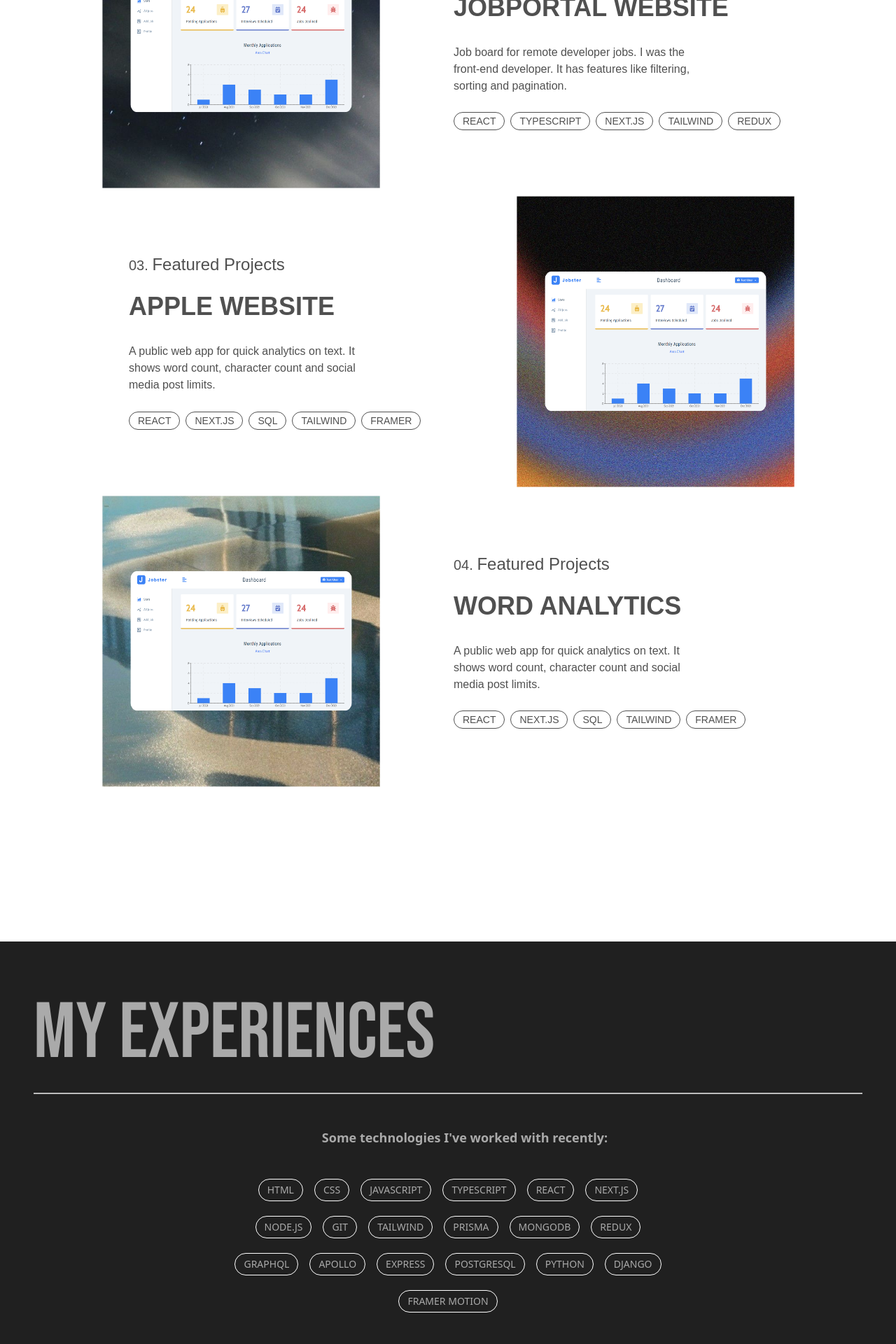
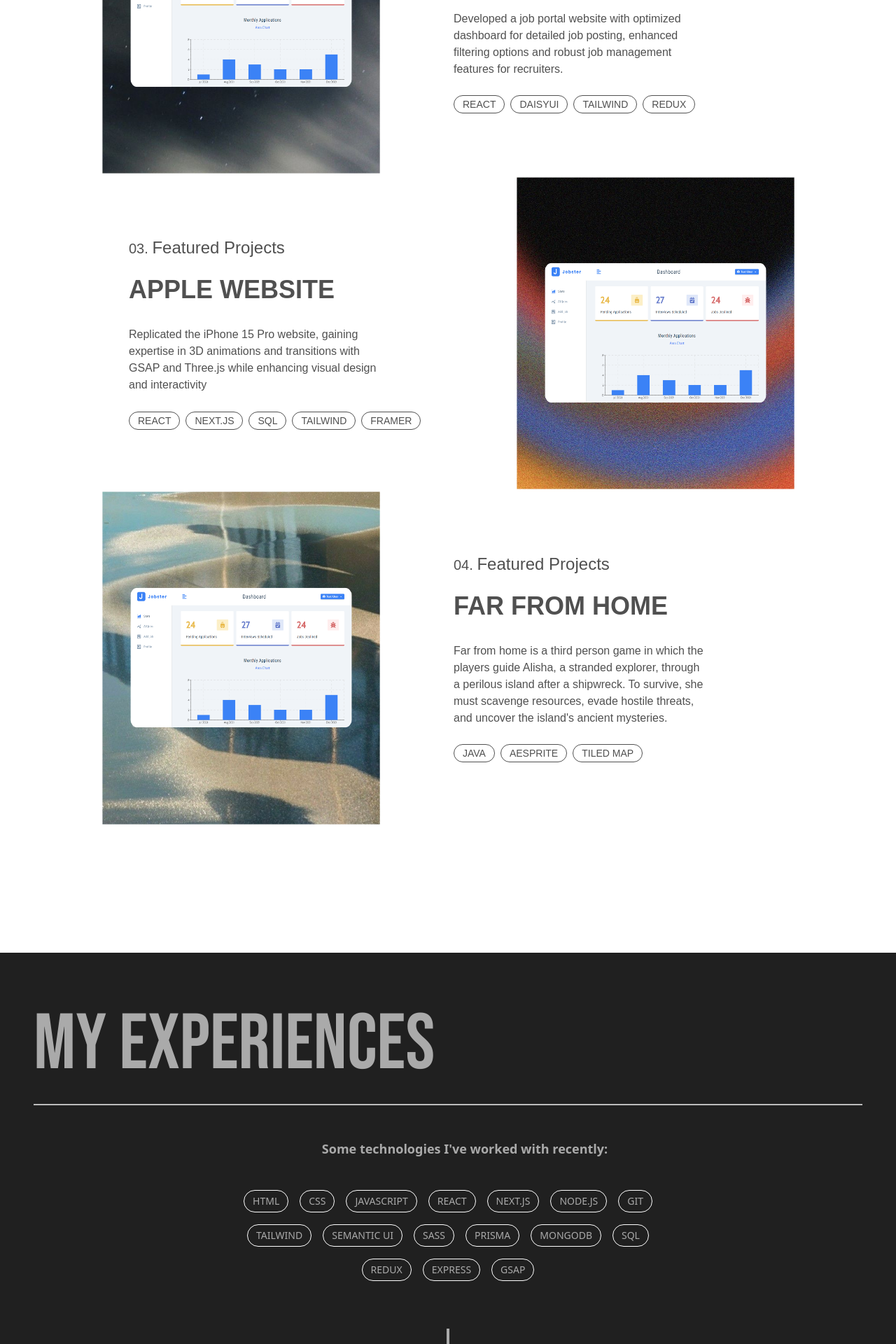
Before and after one commit to stharavi01/react-portfolio, a React (Vite) app: page / in a window 1280 px wide. Shown: the part 1980-3900 px from the top of the page at 70% size. Built offline with nearby package versions, Linux system fonts and the light colour scheme.

Commit message:
fixing bugs

```diff
--- a/data.js
+++ b/data.js
@@ -28,14 +28,8 @@ export const links = [
         hash: "#experience",
     },
     {
-        name: "Skills",
+        name: "Contact",
         number: "04",
-        hash: "#skills",
-    },
-
-    {
-        name: "Contact",
-        number: "05",
         hash: "#contact",
     },
 ];
@@ -91,7 +85,7 @@ export const projectsData = [
         number: "01",
         description:
             "I developed a sophisticated furniture e-commerce store. This project boasts an aesthetically pleasing UI, reusable components, robust login validation, and a seamless navigation experience across multiple pages.",
-        tags: ["React", "TypeScript", "Next.js", "Tailwind", "Redux"],
+        tags: ["React", "Redux", "Tailwind", "DaisyUI",],
         imageUrl: CosymartImage,
         backgroundUrl: Bg1,
     },
@@ -99,8 +93,8 @@ export const projectsData = [
         title: "JobPortal Website",
         number: "02",
         description:
-            "Job board for remote developer jobs. I was the front-end developer. It has features like filtering, sorting and pagination.",
-        tags: ["React", "TypeScript", "Next.js", "Tailwind", "Redux"],
+            "Developed a job portal website with optimized dashboard for detailed job posting, enhanced filtering options and robust job management features for recruiters.",
+        tags: ["React", "DaisyUI", "Tailwind", "Redux"],
         imageUrl: JobPortalImage,
         backgroundUrl: Bg2,
     },
@@ -108,17 +102,17 @@ export const projectsData = [
         title: "Apple Website",
         number: "03",
         description:
-            "A public web app for quick analytics on text. It shows word count, character count and social media post limits. ",
+            "Replicated the iPhone 15 Pro website, gaining expertise in 3D animations and transitions with GSAP and Three.js while enhancing visual design and interactivity",
         tags: ["React", "Next.js", "SQL", "Tailwind", "Framer"],
         imageUrl: JobPortalImage,
         backgroundUrl: Bg3,
     },
     {
-        title: "Word Analytics",
+        title: "Far From Home",
         number: "04",
         description:
-            "A public web app for quick analytics on text. It shows word count, character count and social media post limits.",
-        tags: ["React", "Next.js", "SQL", "Tailwind", "Framer"],
+            "Far from home is a third person game in which the players guide Alisha, a stranded explorer, through a perilous island after a shipwreck. To survive, she must scavenge resources, evade hostile threats, and uncover the island's ancient mysteries.",
+        tags: ["Java", "Aesprite", "Tiled Map"],
         imageUrl: JobPortalImage,
         backgroundUrl: Bg4,
     },
@@ -128,20 +122,17 @@ export const skillsData = [
     "HTML",
     "CSS",
     "JavaScript",
-    "TypeScript",
     "React",
     "Next.js",
     "Node.js",
     "Git",
     "Tailwind",
+    "Semantic UI",
+    "Sass",
     "Prisma",
     "MongoDB",
+    "SQL",
     "Redux",
-    "GraphQL",
-    "Apollo",
     "Express",
-    "PostgreSQL",
-    "Python",
-    "Django",
-    "Framer Motion",
+    "GSAP",
 ];
--- a/src/components/Contact.jsx
+++ b/src/components/Contact.jsx
@@ -96,7 +96,7 @@ const Contact = () => {
 						<LocalTime />
 					</div>
 					<div className="mx-auto flex relative">
-						<div className="bg-lightWhite rounded-full w-[5.5rem] h-[5.5rem] absolute top-2 flex justify-center items-center hover:bg-darkWhite transform hover:scale-105 transition-all cursor-pointer">
+						<div className="bg-darkWhite rounded-full w-[4.5rem] h-[4.5rem] flex justify-center items-center hover:bg-darkGray transform hover:scale-105 transition-all cursor-pointer">
 							<a href="#about">
 								<IoIosArrowRoundUp size={50} className="text-black" />
 							</a>
--- a/src/components/Experience.jsx
+++ b/src/components/Experience.jsx
@@ -1,16 +1,16 @@
 import React from "react";
-import About from "./About";
 import Timeline from "./Timeline";
+import Skills from "./Skills";
 
 const Experience = () => {
 	return (
-		<section id="experience" className="w-full h-full bg-lightBlack my-[10rem]">
+		<section id="experience" className="w-full h-full bg-lightBlack my-[7rem]">
 			{/* heading */}
 			<div className="py-12">
 				<p className="my-heading-white ml-12">My Experiences</p>
 				<div className="white-underline"></div>{" "}
 			</div>
-			<About />
+			<Skills />
 			<Timeline />
 		</section>
 	);
--- a/src/components/Projects.jsx
+++ b/src/components/Projects.jsx
@@ -4,9 +4,9 @@ import ProjectsRight from "./ProjectsRight";
 
 const About = () => {
 	return (
-		<section id="projects" className="w-full text-darkGray my-[10rem]">
+		<section id="projects" className="w-full text-darkGray my-[8rem]">
 			{/* Heading */}
-			<div className="mb-[12rem]">
+			<div className="mb-[11rem]">
 				<div className="black-underline"></div>
 				<p className="my-heading-black ml-12">Selected Projects</p>
 				<div className="black-underline"></div>
--- a/src/components/About.jsx
+++ b/src/components/Skills.jsx
@@ -1,8 +1,8 @@
 import { skillsData } from "../../data";
 
-const About = () => {
+const Skills = () => {
 	return (
-		<section id="About" className="w-full text-center mb-12">
+		<section id="Skills" className="w-full text-center mb-12">
 			<h1 className="text-lightWhite ml-12 text-lg font-bold mb-12">
 				Some technologies I've worked with recently:
 			</h1>
@@ -10,7 +10,7 @@ const About = () => {
 				{skillsData.map((skill, index) => (
 					<button
 						key={index}
-						className="px-3 py-[5px] my-6 mt-[-0.4rem] text-sm rounded-full border hover:text-slate-50 uppercase hover:bg-lightWhite hover:border-black hover:text-lightBlack border-white mx-2 text-lightWhite ">
+						className="px-3 py-[5px] my-5 mt-[-0.4rem] text-sm rounded-full border hover:text-slate-50 uppercase hover:bg-lightWhite hover:border-black hover:text-lightBlack border-white mx-2 text-lightWhite ">
 						{skill}
 					</button>
 				))}
@@ -18,4 +18,4 @@ const About = () => {
 		</section>
 	);
 };
-export default About;
+export default Skills;
```
